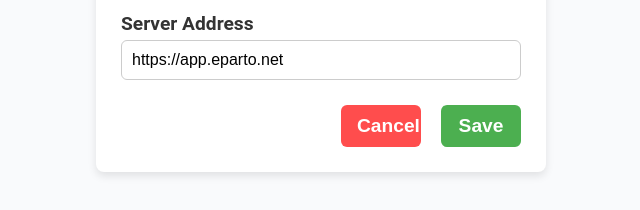
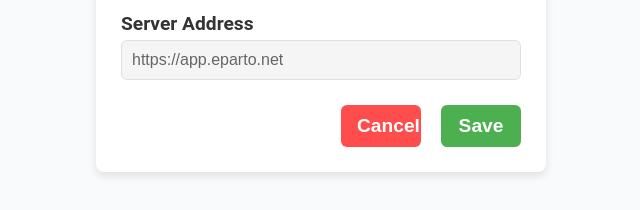
Before and after one commit to emrahcom/eparto-virtual-phone, a browser extension: page ui/options.html in a window 1280 px wide. Shown: the part 187-397 px from the top of the page, 319-959 px from the left. Drawn offline with Linux system fonts and the light colour scheme.

Commit message:
refactor(options): gray inputbox for address

```diff
--- a/ui/options.html
+++ b/ui/options.html
@@ -52,6 +52,12 @@
         outline: none;
       }
 
+      .base-url {
+        background-color: #f0f0f0;
+        color: damgray;
+        opacity: 0.6;
+      }
+
       .action {
         display: flex;
         justify-content: flex-end;
@@ -95,7 +101,12 @@
       <input id="private-key" type="text" placeholder="Enter your private key">
 
       <label for="base-url">Server Address</label>
-      <input id="base-url" type="text" placeholder="Enter the server address">
+      <input
+        id="base-url"
+        class="base-url"
+        type="text"
+        placeholder="Enter the server address"
+      >
 
       <div class="action">
         <button id="cancel" class="cancel">Cancel</button>
```
